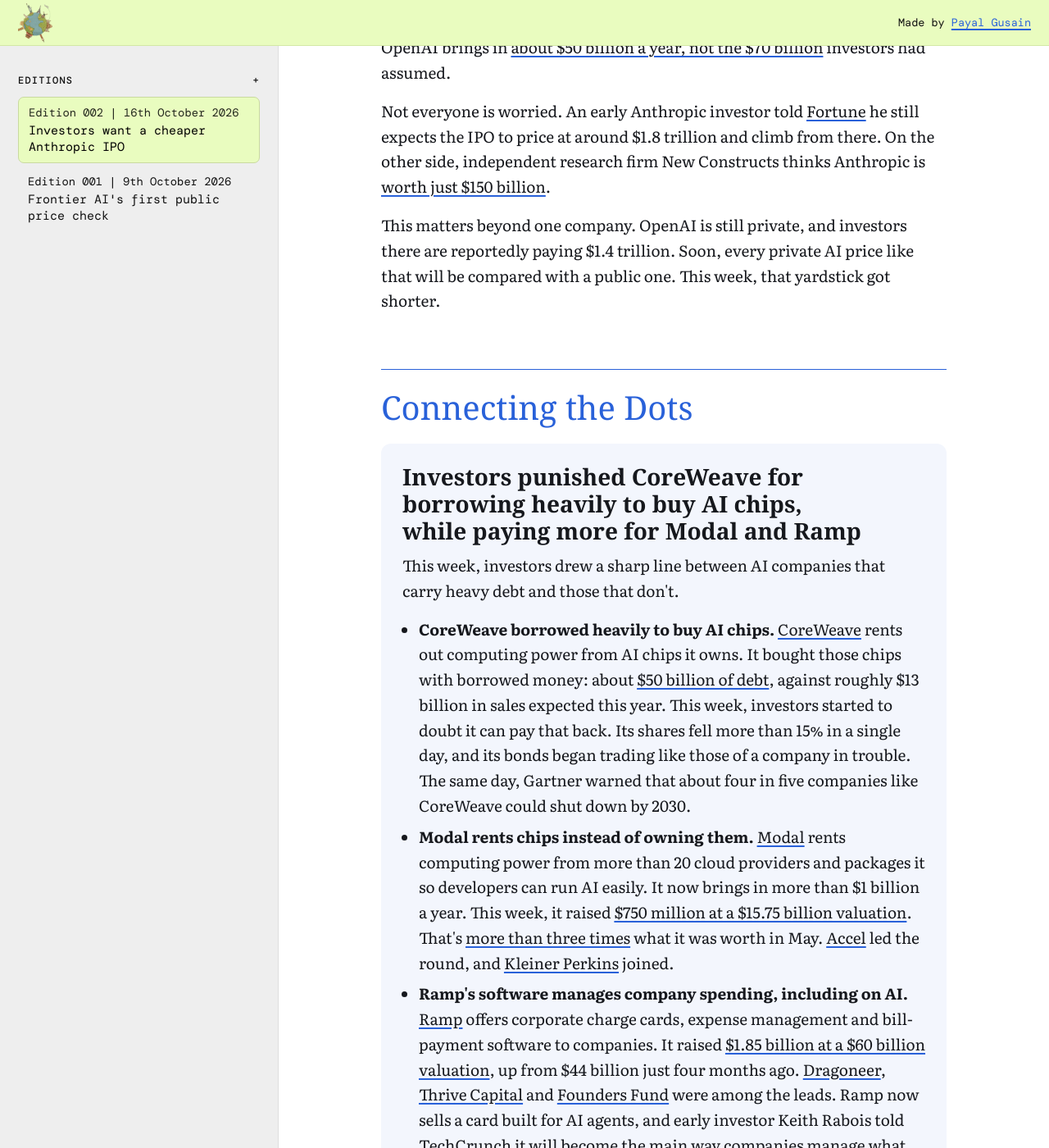
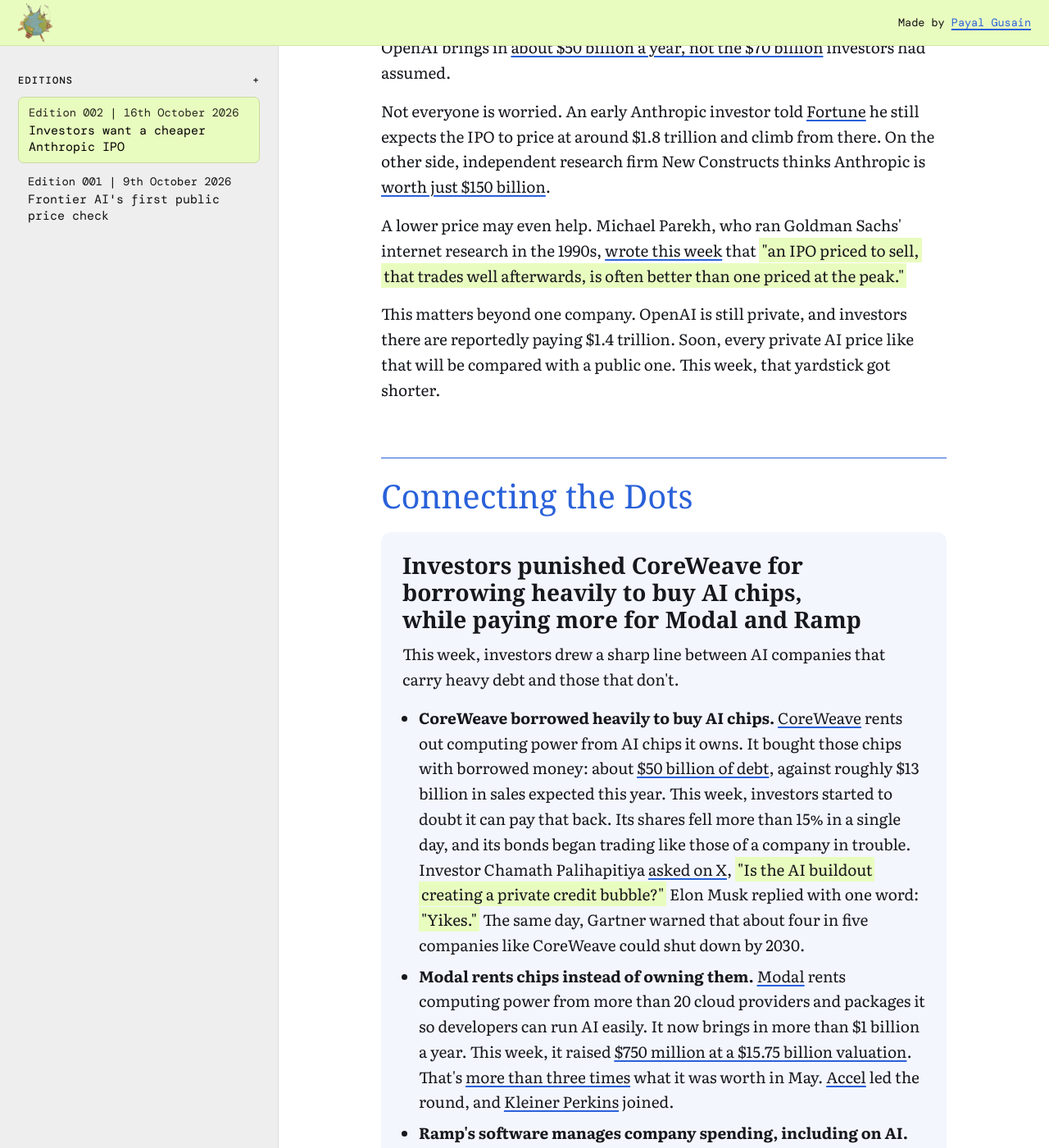
Before and after one commit to pgwrites/keeping-up-with-the-capital, a Jekyll site: the page built from _posts/2026-10-16-anthropic-ipo-haircut-zetwerk.md, in a window 1280 px wide and 1400 px high, scrolled down 1979 px. Shown: the whole window at 82% size. Built offline with Jekyll 4.4.1, drawn with Linux system fonts in a browser that asks for light colours; some web fonts are replaced; some of the changed text lies outside the part shown.

Commit message:
Add investor voices that move the story (Parekh, Palihapitiya, Zitron); Zetwerk day-one demand; STYLE.md opinion rule
Co-Authored-By: Claude Opus 5.5 <noreply@anthropic.com>
Claude-Session: https://claude.ai/code/session_019yddCmAbBGRort8Ve7bfPc

```diff
--- a/_posts/2026-10-16-anthropic-ipo-haircut-zetwerk.md
+++ b/_posts/2026-10-16-anthropic-ipo-haircut-zetwerk.md
@@ -42,6 +42,8 @@ The wider mood didn't help. US chip stocks lost [$1.64 trillion in value](https:
 
 Not everyone is worried. An early Anthropic investor told [Fortune](https://fortune.com/2026/10/15/anthropic-investor-ipo-financials/) he still expects the IPO to price at around $1.8 trillion and climb from there. On the other side, independent research firm New Constructs thinks Anthropic is [worth just $150 billion](https://www.benzinga.com/markets/private-markets/26/10/62239452/anthropic-ipo-could-be-2026s-most-ridiculous-offering-as-analyst-values-ai-firm-at-just-150-billion-unprecedented-test-of-investor-gullibility).
 
+A lower price may even help. Michael Parekh, who ran Goldman Sachs' internet research in the 1990s, [wrote this week](https://michaelparekh.substack.com/p/show-and-tell-in-ai-anthropic-microsoft) that <mark>"an IPO priced to sell, that trades well afterwards, is often better than one priced at the peak."</mark>
+
 This matters beyond one company. OpenAI is still private, and investors there are reportedly paying $1.4 trillion. Soon, every private AI price like that will be compared with a public one. This week, that yardstick got shorter.
 
 ## Connecting the Dots
@@ -52,7 +54,7 @@ This matters beyond one company. OpenAI is still private, and investors there ar
 
 This week, investors drew a sharp line between AI companies that carry heavy debt and those that don't.
 
-- **CoreWeave borrowed heavily to buy AI chips.** [CoreWeave](https://www.coreweave.com) rents out computing power from AI chips it owns. It bought those chips with borrowed money: about [$50 billion of debt](https://www.bnnbloomberg.ca/investing/2026/10/15/coreweave-shares-bonds-slide-further-as-ai-debt-fears-mount/), against roughly $13 billion in sales expected this year. This week, investors started to doubt it can pay that back. Its shares fell more than 15% in a single day, and its bonds began trading like those of a company in trouble. The same day, Gartner warned that about four in five companies like CoreWeave could shut down by 2030.
+- **CoreWeave borrowed heavily to buy AI chips.** [CoreWeave](https://www.coreweave.com) rents out computing power from AI chips it owns. It bought those chips with borrowed money: about [$50 billion of debt](https://www.bnnbloomberg.ca/investing/2026/10/15/coreweave-shares-bonds-slide-further-as-ai-debt-fears-mount/), against roughly $13 billion in sales expected this year. This week, investors started to doubt it can pay that back. Its shares fell more than 15% in a single day, and its bonds began trading like those of a company in trouble. Investor Chamath Palihapitiya [asked on X](https://www.benzinga.com/markets/equities/26/10/62345955/elon-musk-says-yikes-as-coreweave-bond-yield-hits-15-amid-chamath-palihapitiyas-private-credit-bubble-warning), <mark>"Is the AI buildout creating a private credit bubble?"</mark> Elon Musk replied with one word: <mark>"Yikes."</mark> The same day, Gartner warned that about four in five companies like CoreWeave could shut down by 2030.
 - **Modal rents chips instead of owning them.** [Modal](https://modal.com/) rents computing power from more than 20 cloud providers and packages it so developers can run AI easily. It now brings in more than $1 billion a year. This week, it raised [$750 million at a $15.75 billion valuation](https://modal.com/blog/1-billion-annualized-run-rate-series-d). That's [more than three times](https://siliconangle.com/2026/10/14/ai-cloud-startup-modal-raises-750m-at-15-75b-valuation/) what it was worth in May. [Accel](https://www.accel.com) led the round, and [Kleiner Perkins](https://www.kleinerperkins.com) joined.
 - **Ramp's software manages company spending, including on AI.** [Ramp](https://ramp.com) offers corporate charge cards, expense management and bill-payment software to companies. It raised [$1.85 billion at a $60 billion valuation](https://techcrunch.com/2026/10/15/ramp-reaches-60b-valuation-as-it-pushes-deeper-into-ai/), up from $44 billion just four months ago. [Dragoneer](https://www.dragoneer.com), [Thrive Capital](https://thrivecap.com) and [Founders Fund](https://foundersfund.com) were among the leads. Ramp now sells a card built for AI agents, and early investor Keith Rabois told TechCrunch it will become the main way companies manage what they spend on AI.
 
@@ -91,9 +93,9 @@ On 15 October, Zetwerk opened its ₹5,012 crore IPO. At the top of its price ra
 
 Even at that price, Zetwerk's investors want to sell more. The number of shares existing investors are selling in the IPO has grown [by about half](https://inc42.com/buzz/zetwerk-raises-%E2%82%B92251-cr-from-anchor-investors-ahead-of-ipo/) since the draft filing. Lightspeed, Peak XV, Accel and [Kae Capital](https://www.kae-capital.com) are among the sellers.
 
-There are plenty of buyers, too. Before the IPO opened, big funds put in ₹2,251 crore. They include BlackRock, Norway's sovereign wealth fund and 22 Indian mutual fund companies. And the business is improving. Sales in the June quarter were 55% higher than a year earlier, and losses shrank.
+Big funds are buying. Before the IPO opened, they put in ₹2,251 crore, including BlackRock, Norway's sovereign wealth fund and 22 Indian mutual fund companies. The wider market was cooler. On day one, investors bid for [less than a quarter of the shares on offer](https://inc42.com/buzz/zetwerk-ipo-subscribed-8-on-day-1-so-far/). That's despite an improving business: sales in the June quarter were 55% higher than a year earlier, and losses shrank.
 
-[Tonbo Imaging](https://tonboimaging.com), a Bengaluru defence electronics maker, shows the same pattern. Its ₹852 crore IPO is entirely existing investors selling their shares. On day one, investors [asked for four times the shares on offer](https://www.business-standard.com/companies/news/tonbo-imaging-ipo-subscribed-4-times-on-day-1-led-by-strong-nii-demand-126101501609_1.html), even though Tonbo's revenue fell last year. Before the IPO, existing investors also sold ₹413 crore of shares at the top IPO price to Indian buyers, including [360 ONE](https://www.360.one)'s defence fund.
+[Tonbo Imaging](https://tonboimaging.com), a Bengaluru defence electronics maker, opened its IPO the same day and drew far more demand. Its ₹852 crore IPO is entirely existing investors selling their shares. On day one, investors [asked for four times the shares on offer](https://www.business-standard.com/companies/news/tonbo-imaging-ipo-subscribed-4-times-on-day-1-led-by-strong-nii-demand-126101501609_1.html), even though Tonbo's revenue fell last year. Before the IPO, existing investors also sold ₹413 crore of shares at the top IPO price to Indian buyers, including [360 ONE](https://www.360.one)'s defence fund.
 
 Compare that with private funding. Indian startups raised just [$113 million](https://entrackr.com/report/weekly-funding-report-weekly-funding-report/funding-and-acquisitions-in-indian-startups-this-week-oct-5-oct-10-12662210) from private investors in the week to 10 October. That's 72% less than the week before. And next week, [Jio Platforms](https://inc42.com/buzz/jio-ipo-to-open-for-subscription-on-october-21/) opens a [₹30,213 crore IPO](https://www.businesstoday.in/markets/ipo-corner/story/jio-platforms-ipo-price-band-announced-at-rs-1065-1119-set-to-become-indias-biggest-public-issue-561665-2026-10-14). It's set to be India's largest ever. Right now, India's deepest pool of growth money isn't in VC funds. It's on the stock market, and much of it is Indian.
 
@@ -176,5 +178,8 @@ This is a start, not a flood. The first group gets about 7% of the full fund, an
 <li><a href="https://yourstory.com/2021/07/zetwerk-contract-manufacturing-amrit-acharya">YourStory</a> <span>— What Zetwerk does</span></li>
 <li><a href="https://inc42.com/buzz/jio-ipo-to-open-for-subscription-on-october-21/">Inc42</a> <span>— Jio Platforms and its IPO</span></li>
 <li><a href="https://casrai.org/dictionary/term/technology-readiness-level-trl">CASRAI</a> <span>— Technology readiness levels explained</span></li>
+<li><a href="https://michaelparekh.substack.com/p/show-and-tell-in-ai-anthropic-microsoft">AI: Reset to Zero (Michael Parekh)</a> <span>— Why a lower IPO price can help</span></li>
+<li><a href="https://www.benzinga.com/markets/equities/26/10/62345955/elon-musk-says-yikes-as-coreweave-bond-yield-hits-15-amid-chamath-palihapitiyas-private-credit-bubble-warning">Benzinga</a> <span>— Chamath Palihapitiya and Elon Musk on CoreWeave</span></li>
+<li><a href="https://inc42.com/buzz/zetwerk-ipo-subscribed-8-on-day-1-so-far/">Inc42</a> <span>— Zetwerk's day-one subscription</span></li>
 </ul>
 </details>
```
Also changed, not shown: STYLE.md (+2 -1 lines), _posts/2026-10-09-anthropic-ipo-family-offices.md (+2 -1 lines).
